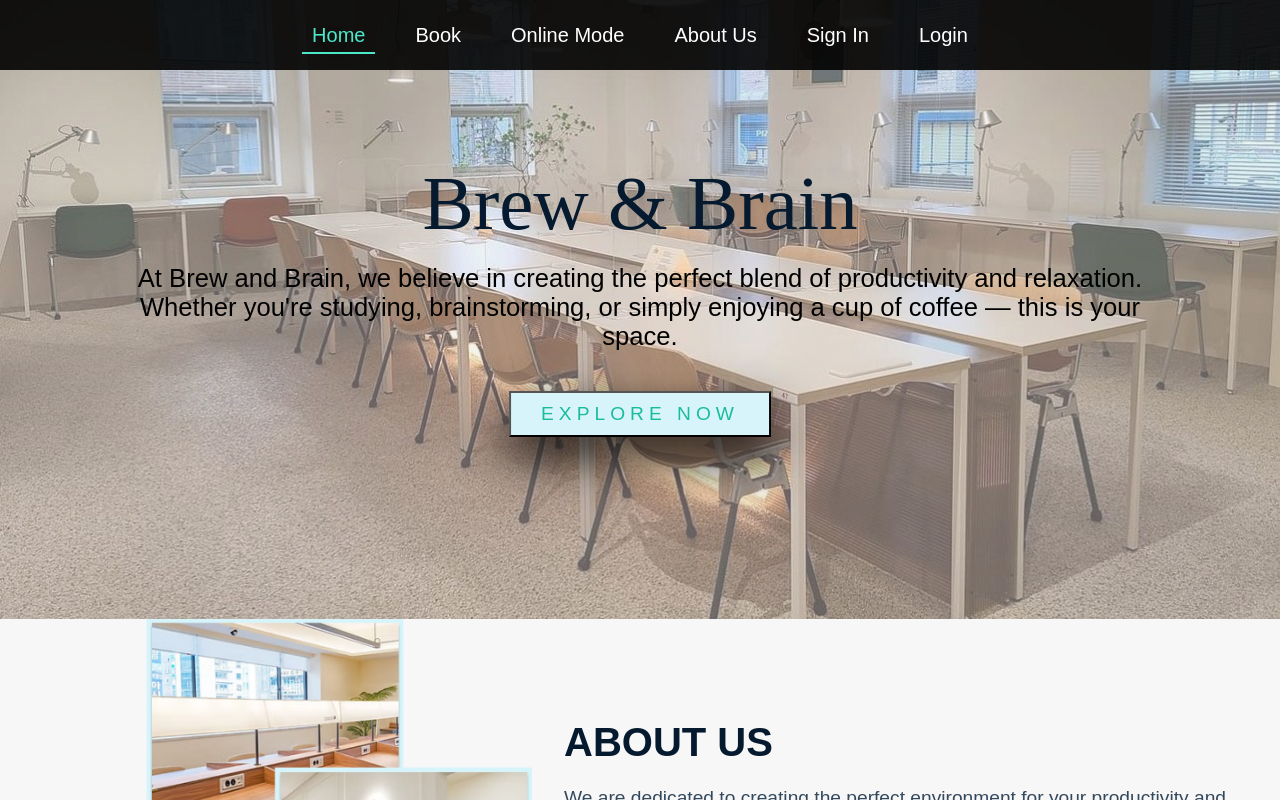
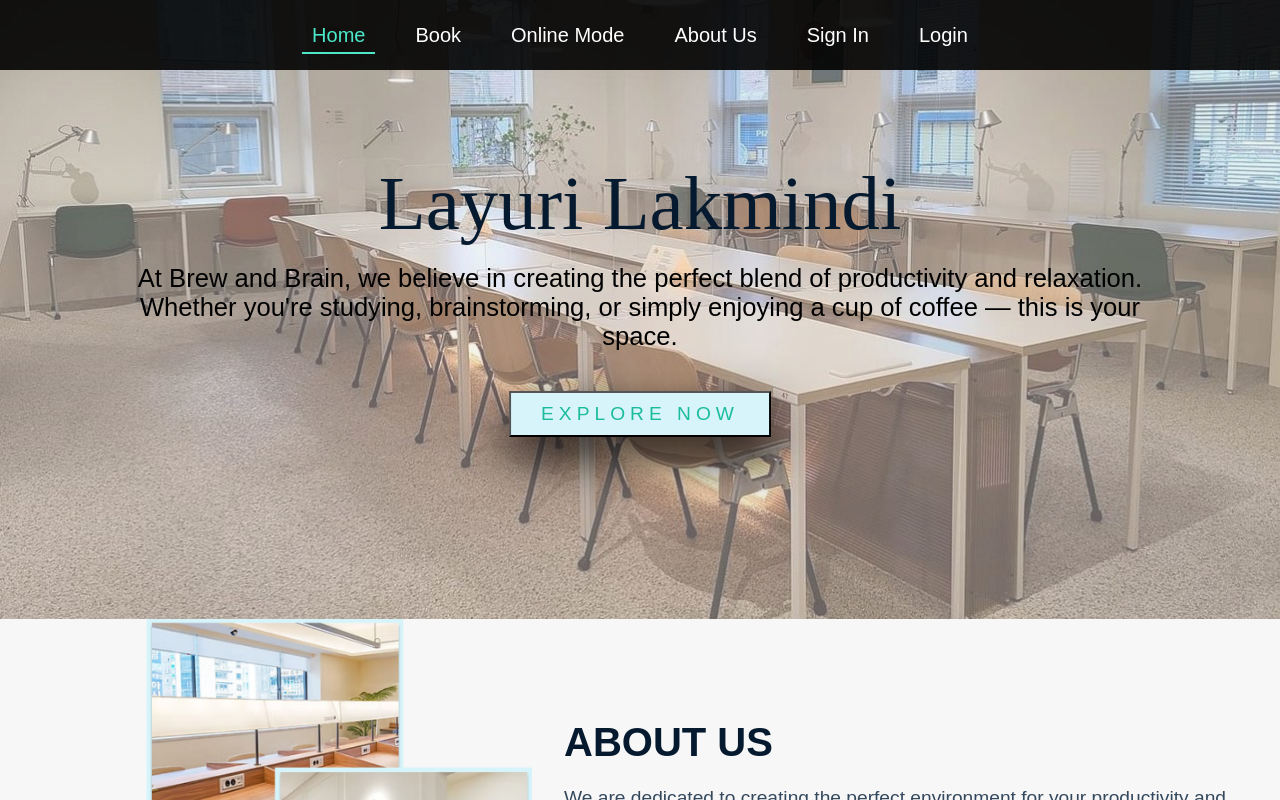
Before and after one commit to layur1/StudyCafe, a React (Create React App) app in the folder frontend/: page / in a window 1280 px wide. Shown: the top 800 px of the page. Built offline with nearby package versions, Linux system fonts and the light colour scheme; no server answers.

Commit message:
Changename

```diff
--- a/frontend/src/Components/Hero/Hero.js
+++ b/frontend/src/Components/Hero/Hero.js
@@ -21,7 +21,7 @@
       <div className="hero-overlay" />
 
       <header className="hero-content">
-        <h1 className="title">Brew & Brain</h1>
+        <h1 className="title">Layuri Lakmindi</h1>
 
         <p className="description">
           At Brew and Brain, we believe in creating the perfect blend of
```
